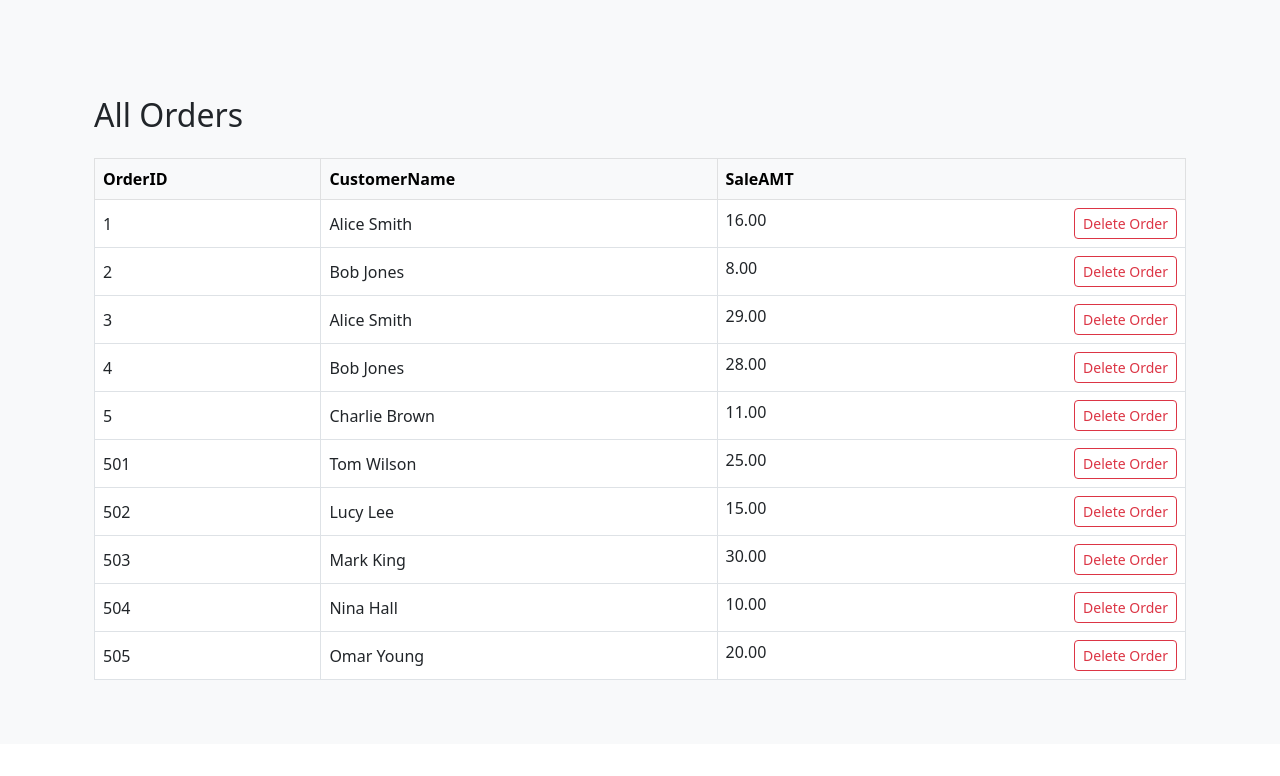
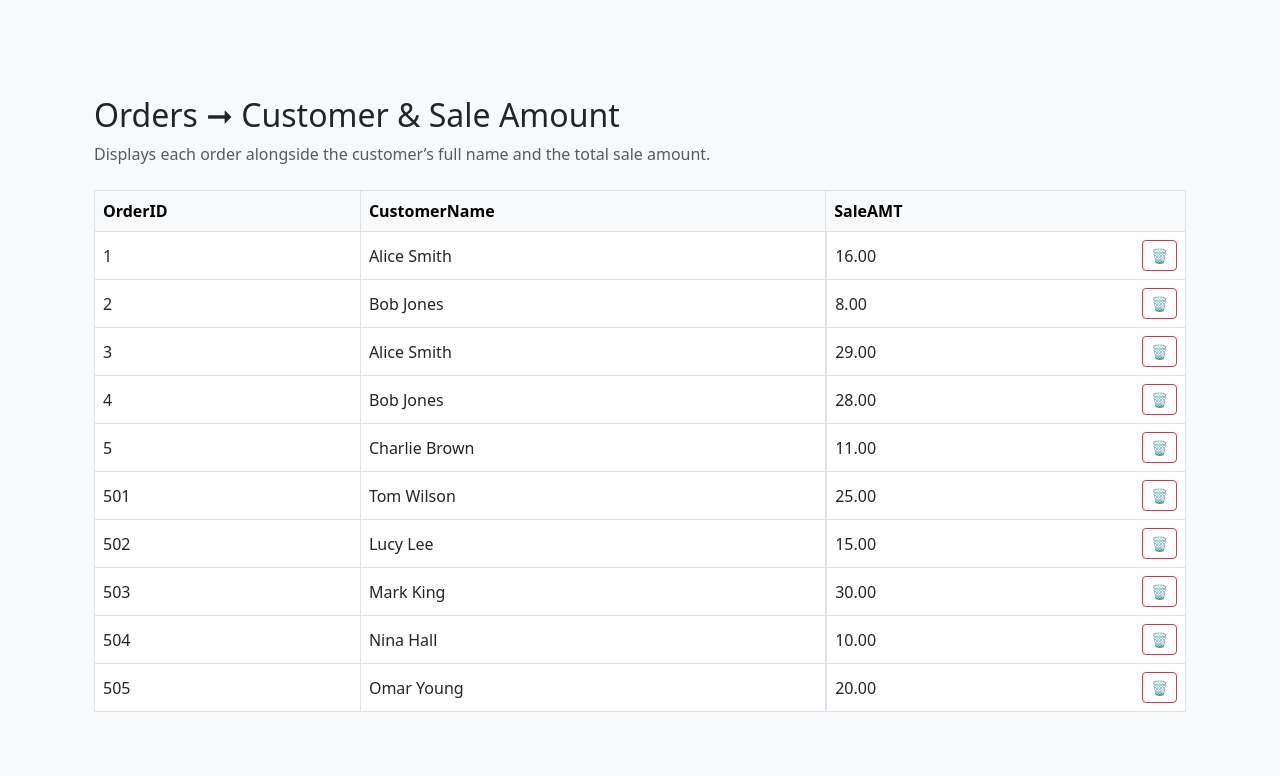
Before and after one commit to ashasic/Database-Systems-Project, a Flask app: page /orders in a window 1280 px wide. Shown: the part 86-862 px from the top of the page. Before the commit the page ends 766 px from the top, so only its background shows below. Run offline with Flask 3, Linux system fonts and the light colour scheme; data comes from the database, SQL or seed files in the repository.

Commit message:
table bug fixes

```diff
--- a/app/templates/results.html
+++ b/app/templates/results.html
@@ -1,11 +1,13 @@
 {% extends "base.html" %}
-{% block title %}Orders → Customer & SaleAMT{% endblock %}
+{% block title %}{{ title }}{% endblock %}
 
 {% block content %}
 <div class="container mt-5">
-    <h2 class="mb-4">All Orders</h2>
+    <h2 class="mb-2">{{ title }}</h2>
+    <p class="text-muted">{{ description }}</p>
+
     {% if rows %}
-    <div class="table-responsive">
+    <div class="table-responsive mt-4">
         <table class="table table-hover table-bordered align-middle">
             <thead class="table-light">
                 <tr>
@@ -18,11 +20,13 @@
                 {% for row in rows %}
                 <tr>
                     {% for col in columns %}
-                    <td>
+                    <td class="{% if loop.last %}d-flex justify-content-between align-items-center{% endif %}">
                         {{ row[col] }}
-                        {% if loop.last %}
-                        <form method="POST" action="{{ url_for('delete_order', order_id=row.OrderID) }}" onsubmit="return confirm('Are you sure you want to delete this order?');" class="d-inline float-end ms-2">
-                            <button class="btn btn-outline-danger btn-sm">Delete Order</button>
+                        {% if loop.last and row.OrderID is defined %}
+                        <form method="POST" action="{{ url_for('delete_order', order_id=row.OrderID) }}"
+                              onsubmit="return confirm('Are you sure you want to delete this order?');"
+                              class="ms-3 d-inline">
+                            <button class="btn btn-sm btn-outline-danger" title="Delete Order">🗑️</button>
                         </form>
                         {% endif %}
                     </td>
@@ -33,7 +37,7 @@
         </table>
     </div>
     {% else %}
-    <p class="text-muted">No orders found.</p>
+    <p class="text-muted">No results found for this query.</p>
     {% endif %}
 </div>
 {% endblock %}
```
